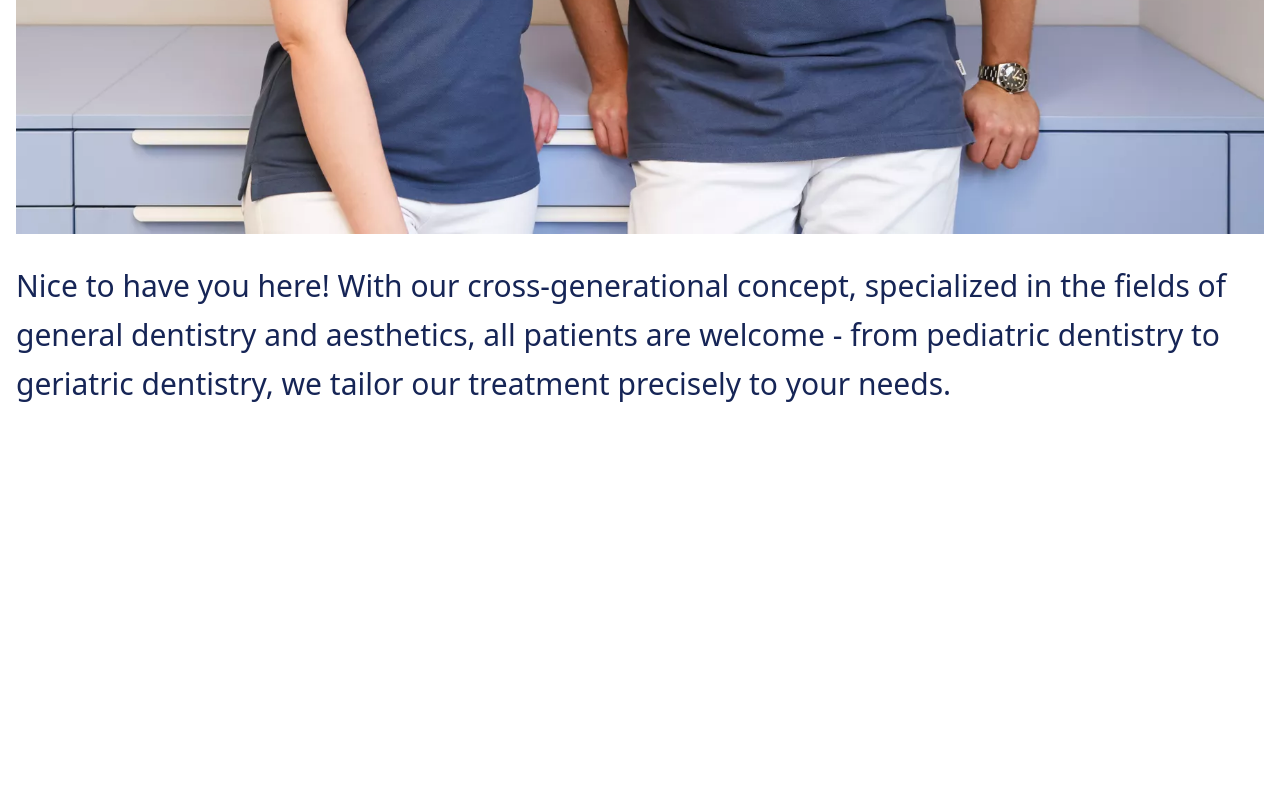
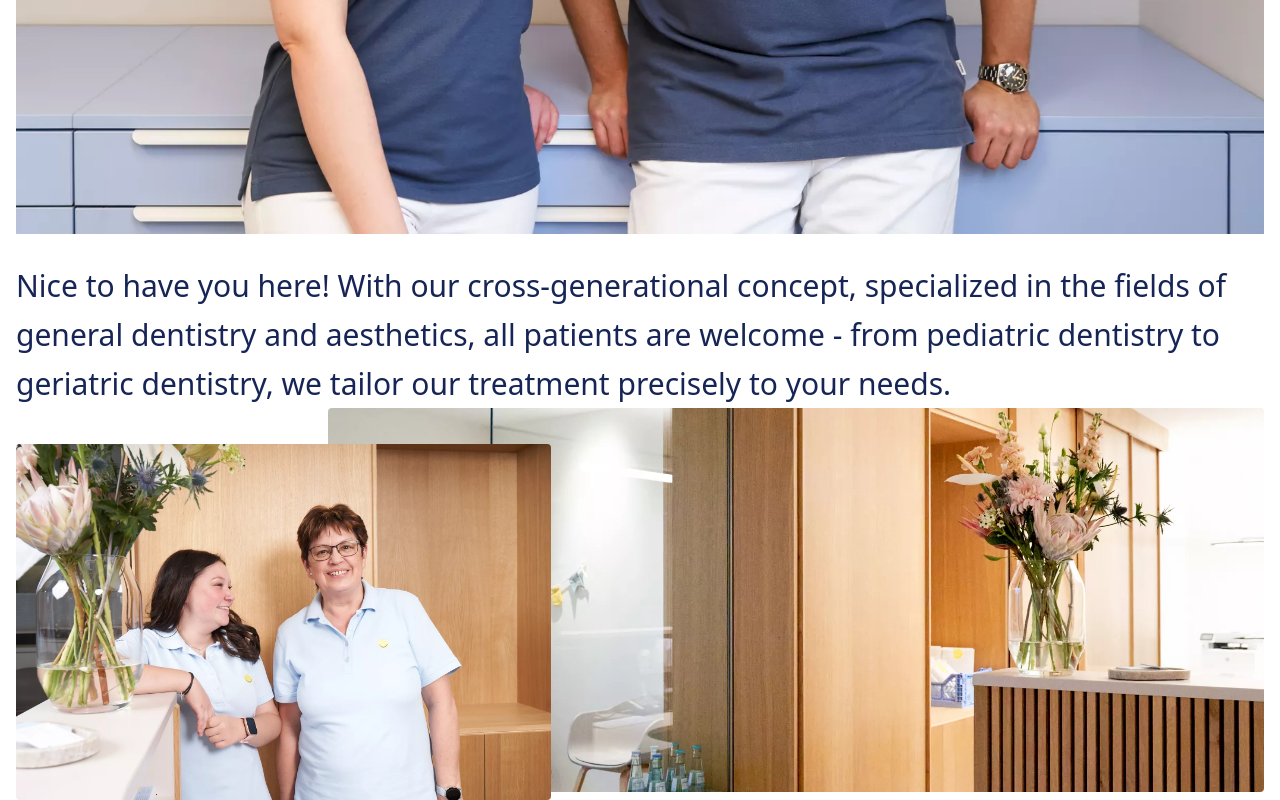
Before and after one commit to BirasaDivine/Dentist_Tailwind_clone_theGym, a website: page Tailwindclone3/index.html in a window 1280 px wide. Shown: the part 918-1718 px from the top of the page. Before the commit the page ends 1326 px from the top, so only its background shows below. Drawn offline with Linux system fonts and the light colour scheme.

Commit message:
First section

```diff
--- a/Tailwindclone3/index.html
+++ b/Tailwindclone3/index.html
@@ -58,6 +58,14 @@
                     tailor our treatment precisely to your needs.</p>
             </div>
         </div>
+        <div>
+            <div class="relative">
+                <img class="w-3/4 relative rounded object-cover h-96 ml-auto" src="./images/Furniture.webp"
+                    alt="funriture" />
+                <img class="w-3/7 absolute rounded -bottom-2" src="./images/two women.webp" alt="funriture" />
+            </div>
+        </div>
+
     </div>
 
 
```
Also changed, not shown: Tailwindclone3/images/Furniture.webp (added), Tailwindclone3/images/two women.webp (added), Tailwindclone3/src/output.css.
